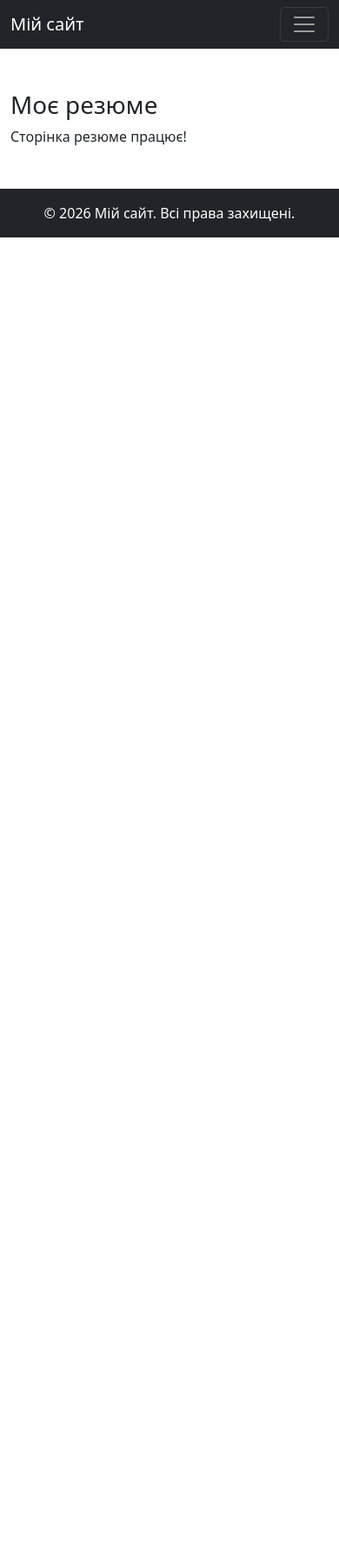
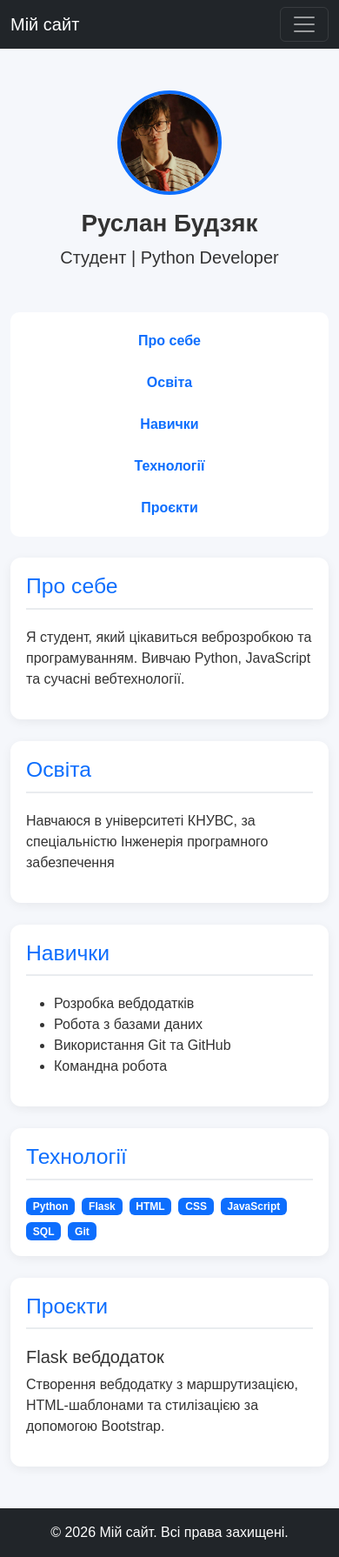
Before and after one commit to DeksiE/flask-app-lab, a Flask app: page / in a window 390 px wide. Shown: the whole page at 87% size. Before the commit the page ends 273 px from the top, so only its background shows below. Run offline with Flask 3, Linux system fonts and the light colour scheme.

Commit message:
Add resume, contact form and responsive styles

```diff
--- a/static/css/styles.css
+++ b/static/css/styles.css
@@ -0,0 +1,78 @@
+
+body {
+    background-color: #f5f7fb;
+    color: #333;
+    font-family: Arial, sans-serif;
+}
+
+main {
+    min-height: 75vh;
+}
+
+.profile-photo {
+    width: 160px;
+    height: 160px;
+    object-fit: cover;
+    border-radius: 50%;
+    border: 4px solid #0d6efd;
+}
+
+.resume-header h1 {
+    font-weight: 700;
+}
+
+.section-nav {
+    display: flex;
+    justify-content: center;
+    flex-wrap: wrap;
+    gap: 12px;
+    padding: 15px;
+    background: white;
+    border-radius: 10px;
+}
+
+.section-nav a {
+    text-decoration: none;
+    color: #0d6efd;
+    font-weight: 600;
+    padding: 6px 10px;
+}
+
+.section-nav a:hover {
+    color: #084298;
+    background: #e9f2ff;
+    border-radius: 5px;
+}
+
+.resume-section,
+.contact-section {
+    background: white;
+    padding: 30px;
+    border-radius: 12px;
+    margin-bottom: 25px;
+    box-shadow: 0 3px 12px rgba(0, 0, 0, 0.06);
+}
+
+.resume-section h2 {
+    color: #0d6efd;
+    border-bottom: 2px solid #e9ecef;
+    padding-bottom: 10px;
+    margin-bottom: 20px;
+}
+
+@media (max-width: 576px) {
+    .resume-section,
+    .contact-section {
+        padding: 18px;
+    }
+
+    .section-nav {
+        flex-direction: column;
+        align-items: center;
+    }
+
+    .profile-photo {
+        width: 120px;
+        height: 120px;
+    }
+}
--- a/templates/resume.html
+++ b/templates/resume.html
@@ -1,6 +1,61 @@
+
 {% extends 'base.html' %}
 
 {% block content %}
-    <h1>Моє резюме</h1>
-    <p>Сторінка резюме працює!</p>
+<div class="resume-header text-center mb-5">
+    <img src="{{ url_for('static', filename='images/profile.jpg') }}"
+         alt="Фото профілю" class="profile-photo mb-3">
+    <h1>Руслан Будзяк</h1>
+    <p class="lead">Студент | Python Developer</p>
+</div>
+
+<nav class="section-nav mb-4">
+    <a href="#about">Про себе</a>
+    <a href="#education">Освіта</a>
+    <a href="#skills">Навички</a>
+    <a href="#technologies">Технології</a>
+    <a href="#projects">Проєкти</a>
+</nav>
+
+<section id="about" class="resume-section">
+    <h2>Про себе</h2>
+    <p>Я студент, який цікавиться веброзробкою та програмуванням.
+       Вивчаю Python, JavaScript та сучасні вебтехнології.</p>
+</section>
+
+<section id="education" class="resume-section">
+    <h2>Освіта</h2>
+    <p>Навчаюся в університеті КНУВС, за спеціальністю
+       Інженерія програмного забезпечення</p>
+</section>
+
+<section id="skills" class="resume-section">
+    <h2>Навички</h2>
+    <ul>
+        <li>Розробка вебдодатків</li>
+        <li>Робота з базами даних</li>
+        <li>Використання Git та GitHub</li>
+        <li>Командна робота</li>
+    </ul>
+</section>
+
+<section id="technologies" class="resume-section">
+    <h2>Технології</h2>
+    <div class="d-flex flex-wrap gap-2">
+        <span class="badge bg-primary">Python</span>
+        <span class="badge bg-primary">Flask</span>
+        <span class="badge bg-primary">HTML</span>
+        <span class="badge bg-primary">CSS</span>
+        <span class="badge bg-primary">JavaScript</span>
+        <span class="badge bg-primary">SQL</span>
+        <span class="badge bg-primary">Git</span>
+    </div>
+</section>
+
+<section id="projects" class="resume-section">
+    <h2>Проєкти</h2>
+    <h5>Flask вебдодаток</h5>
+    <p>Створення вебдодатку з маршрутизацією, HTML-шаблонами
+       та стилізацією за допомогою Bootstrap.</p>
+</section>
 {% endblock %}
```
Also changed, not shown: templates/contacts.html (+28 -2 lines), static/images/profile.jpg (added).
